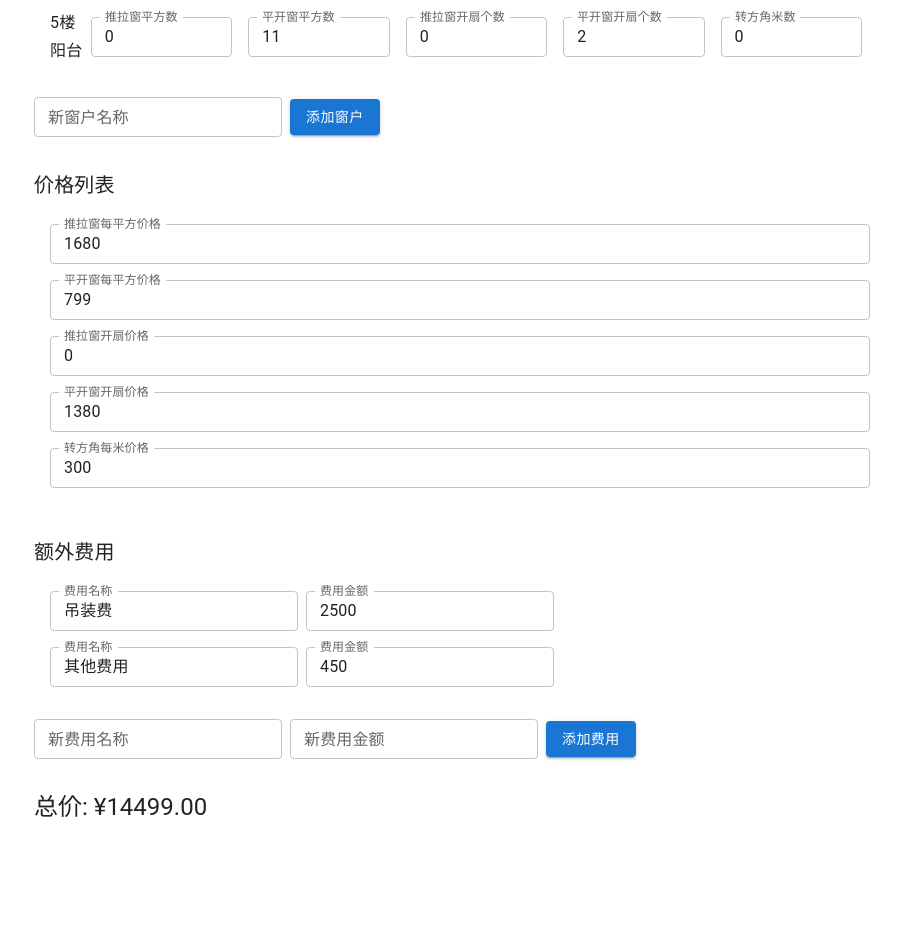
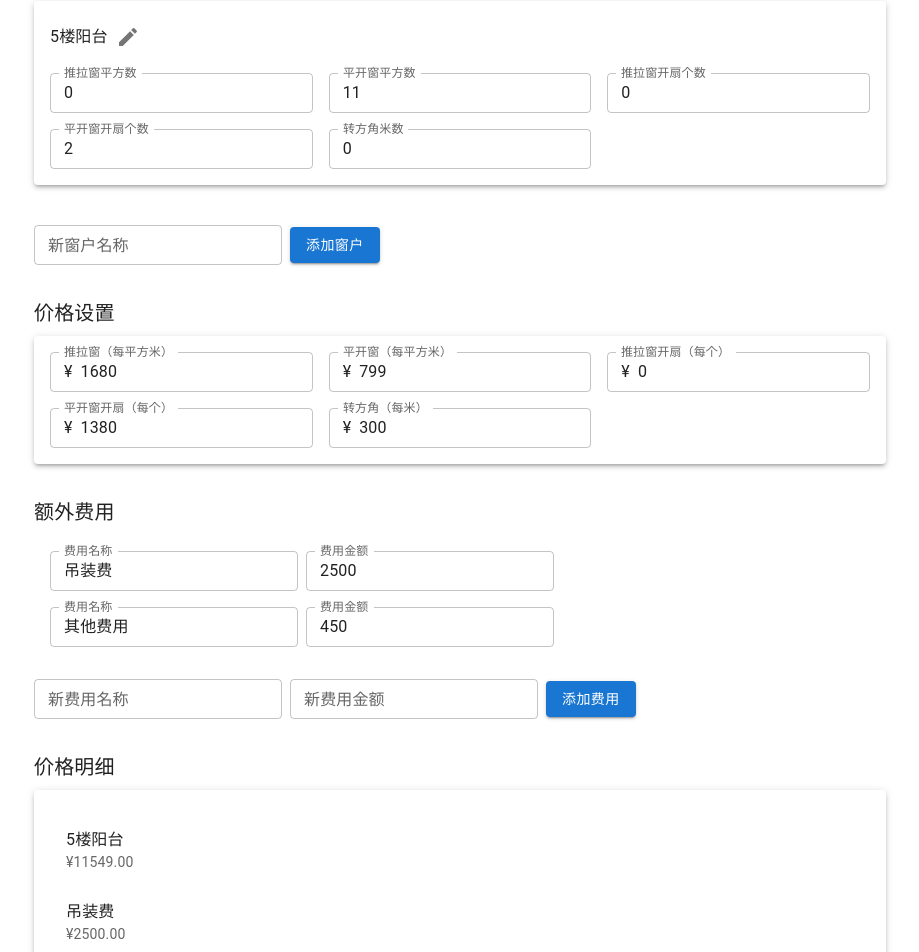
Before and after one commit to LouisTsang-jk/window_price_calculator, a Next.js app: page / in a window 1280 px wide. Shown: the part 100-1052 px from the top of the page, without its empty margins (180-1099 px from the left). Before the commit the page ends 931 px from the top, so only its background shows below. Built offline with nearby package versions, Linux system fonts and the light colour scheme.

Commit message:
Enhance window calculation functionality

```diff
--- a/app/components/PriceList.tsx
+++ b/app/components/PriceList.tsx
@@ -1,29 +1,42 @@
-import { List, ListItem, TextField, Typography, Box } from "@mui/material";
+import { Typography, Box, Paper, Grid, TextField } from "@mui/material";
 
 export default function PriceList({ prices, setPrices }) {
   const handlePriceChange = (field, value) => {
     setPrices((prev) => ({ ...prev, [field]: parseFloat(value) || 0 }));
   };
 
+  const priceFields = [
+    { key: "推拉窗每平方价格", label: "推拉窗（每平方米）" },
+    { key: "平开窗每平方价格", label: "平开窗（每平方米）" },
+    { key: "推拉窗开扇价格", label: "推拉窗开扇（每个）" },
+    { key: "平开窗开扇价格", label: "平开窗开扇（每个）" },
+    { key: "转方角每米价格", label: "转方角（每米）" },
+  ];
+
   return (
     <Box>
       <Typography variant="h6" gutterBottom>
-        价格列表
+        价格设置
       </Typography>
-      <List>
-        {Object.entries(prices).map(([field, value]) => (
-          <ListItem key={field}>
+      <Paper elevation={3} sx={{ p: 2, mb: 2 }}>
+        <Grid container spacing={2}>
+          {priceFields.map(({ key, label }) => (
+            <Grid item xs={12} sm={6} md={4} key={key}>
               <TextField
-              label={field}
+                label={label}
                 type="number"
-              value={value}
-              onChange={(e) => handlePriceChange(field, e.target.value)}
+                value={prices[key] || 0} // 添加默认值 0
+                onChange={(e) => handlePriceChange(key, e.target.value)}
                 size="small"
                 fullWidth
+                InputProps={{
+                  startAdornment: <span style={{ marginRight: 8 }}>¥</span>,
+                }}
               />
-          </ListItem>
+            </Grid>
           ))}
-      </List>
+        </Grid>
+      </Paper>
     </Box>
   );
 }
--- a/app/components/TotalPrice.tsx
+++ b/app/components/TotalPrice.tsx
@@ -1,17 +1,29 @@
-import { Typography, Box } from "@mui/material";
+import {
+  Typography,
+  Box,
+  Paper,
+  List,
+  ListItem,
+  ListItemText,
+} from "@mui/material";
 
 export default function TotalPrice({ windows, prices, additionalCosts }) {
+  const calculateWindowPrice = (params) => {
+    return (
+      params["推拉窗平方数"] * prices["推拉窗每平方价格"] +
+      params["平开窗平方数"] * prices["平开窗每平方价格"] +
+      params["推拉窗开扇个数"] * prices["推拉窗开扇价格"] +
+      params["平开窗开扇个数"] * prices["平开窗开扇价格"] +
+      params["转方角米数"] * prices["转方角每米价格"]
+    );
+  };
+
   const calculateTotalPrice = () => {
     let total = 0;
 
     // 计算窗户费用
     for (const params of Object.values(windows)) {
-      total +=
-        params["推拉窗平方数"] * prices["推拉窗每平方价格"] +
-        params["平开窗平方数"] * prices["平开窗每平方价格"] +
-        params["推拉窗开扇个数"] * prices["推拉窗开扇价格"] +
-        params["平开窗开扇个数"] * prices["平开窗开扇价格"] +
-        params["转方角米数"] * prices["转方角每米价格"];
+      total += calculateWindowPrice(params);
     }
 
     // 添加额外费用
@@ -22,6 +34,29 @@ export default function TotalPrice({ windows, prices, additionalCosts }) {
 
   return (
     <Box>
+      <Typography variant="h6" gutterBottom>
+        价格明细
+      </Typography>
+      <Paper elevation={3} sx={{ p: 2, mb: 2 }}>
+        <List>
+          {Object.entries(windows).map(([location, params]) => (
+            <ListItem key={location}>
+              <ListItemText
+                primary={location}
+                secondary={`¥${calculateWindowPrice(params).toFixed(2)}`}
+              />
+            </ListItem>
+          ))}
+          {additionalCosts.map((cost, index) => (
+            <ListItem key={index}>
+              <ListItemText
+                primary={cost.name}
+                secondary={`¥${cost.cost.toFixed(2)}`}
+              />
+            </ListItem>
+          ))}
+        </List>
+      </Paper>
       <Typography variant="h5" gutterBottom>
         总价: ¥{calculateTotalPrice()}
       </Typography>
--- a/app/components/WindowList.tsx
+++ b/app/components/WindowList.tsx
@@ -6,10 +6,17 @@ import {
   Button,
   Typography,
   Box,
+  Paper,
+  Grid,
+  IconButton,
 } from "@mui/material";
+import EditIcon from "@mui/icons-material/Edit";
+import SaveIcon from "@mui/icons-material/Save";
 
 export default function WindowList({ windows, setWindows }) {
   const [newWindow, setNewWindow] = useState("");
+  const [editingWindow, setEditingWindow] = useState(null);
+  const [editedWindowName, setEditedWindowName] = useState("");
 
   const handleWindowChange = (location, field, value) => {
     setWindows((prev) => ({
@@ -34,6 +41,23 @@ export default function WindowList({ windows, setWindows }) {
     }
   };
 
+  const startEditing = (location) => {
+    setEditingWindow(location);
+    setEditedWindowName(location);
+  };
+
+  const saveEditedWindow = () => {
+    if (editedWindowName && editedWindowName !== editingWindow) {
+      setWindows((prev) => {
+        const newWindows = { ...prev };
+        newWindows[editedWindowName] = newWindows[editingWindow];
+        delete newWindows[editingWindow];
+        return newWindows;
+      });
+    }
+    setEditingWindow(null);
+  };
+
   return (
     <Box>
       <Typography variant="h6" gutterBottom>
@@ -41,11 +65,36 @@ export default function WindowList({ windows, setWindows }) {
       </Typography>
       <List>
         {Object.entries(windows).map(([location, params]) => (
-          <ListItem key={location}>
+          <ListItem
+            key={location}
+            component={Paper}
+            elevation={3}
+            sx={{ mb: 2, p: 2 }}
+          >
+            <Box width="100%">
+              {editingWindow === location ? (
+                <Box display="flex" alignItems="center" mb={2}>
+                  <TextField
+                    value={editedWindowName}
+                    onChange={(e) => setEditedWindowName(e.target.value)}
+                    size="small"
+                  />
+                  <IconButton onClick={saveEditedWindow}>
+                    <SaveIcon />
+                  </IconButton>
+                </Box>
+              ) : (
+                <Box display="flex" alignItems="center" mb={2}>
                   <Typography variant="subtitle1">{location}</Typography>
+                  <IconButton onClick={() => startEditing(location)}>
+                    <EditIcon />
+                  </IconButton>
+                </Box>
+              )}
+              <Grid container spacing={2}>
                 {Object.entries(params).map(([field, value]) => (
+                  <Grid item xs={12} sm={6} md={4} key={field}>
                     <TextField
-                key={field}
                       label={field}
                       type="number"
                       value={value}
@@ -53,9 +102,12 @@ export default function WindowList({ windows, setWindows }) {
                         handleWindowChange(location, field, e.target.value)
                       }
                       size="small"
-                style={{ margin: "0 8px" }}
+                      fullWidth
                     />
+                  </Grid>
                 ))}
+              </Grid>
+            </Box>
           </ListItem>
         ))}
       </List>
--- a/app/page.tsx
+++ b/app/page.tsx
@@ -1,13 +1,27 @@
 "use client";
-import { useState } from "react";
-import { Container, Typography, Box } from "@mui/material";
+import { useState, useEffect } from "react";
+import { Container, Typography, Box, Button } from "@mui/material";
 import WindowList from "./components/WindowList";
 import PriceList from "./components/PriceList";
 import AdditionalCostList from "./components/AdditionalCostList";
 import TotalPrice from "./components/TotalPrice";
 
 export default function Page() {
-  const [windows, setWindows] = useState({
+  const [windows, setWindows] = useState({});
+  const [prices, setPrices] = useState({});
+  const [additionalCosts, setAdditionalCosts] = useState([]);
+  const [isLoaded, setIsLoaded] = useState(false);
+
+  useEffect(() => {
+    const savedData = localStorage.getItem("windowCalculatorData");
+    if (savedData) {
+      const { windows, prices, additionalCosts } = JSON.parse(savedData);
+      setWindows(windows);
+      setPrices(prices);
+      setAdditionalCosts(additionalCosts);
+    } else {
+      // 设置默认值
+      setWindows({
         "5楼阳台": {
           推拉窗平方数: 0,
           平开窗平方数: 11,
@@ -15,21 +29,41 @@ export default function Page() {
           平开窗开扇个数: 2,
           转方角米数: 0,
         },
-    // ... 其他窗户数据 ...
       });
-
-  const [prices, setPrices] = useState({
+      setPrices({
         推拉窗每平方价格: 1680,
         平开窗每平方价格: 799,
         推拉窗开扇价格: 0,
         平开窗开扇价格: 1380,
         转方角每米价格: 300,
       });
-
-  const [additionalCosts, setAdditionalCosts] = useState([
+      setAdditionalCosts([
         { name: "吊装费", cost: 2500 },
         { name: "其他费用", cost: 450 },
       ]);
+    }
+    setIsLoaded(true);
+  }, []);
+
+  useEffect(() => {
+    if (isLoaded) {
+      localStorage.setItem(
+        "windowCalculatorData",
+        JSON.stringify({ windows, prices, additionalCosts })
+      );
+    }
+  }, [windows, prices, additionalCosts, isLoaded]);
+
+  const clearAllData = () => {
+    setWindows({});
+    setPrices({});
+    setAdditionalCosts([]);
+    localStorage.removeItem("windowCalculatorData");
+  };
+
+  if (!isLoaded) {
+    return <div>Loading...</div>;
+  }
 
   return (
     <Container maxWidth="md">
@@ -53,6 +87,11 @@ export default function Page() {
         prices={prices}
         additionalCosts={additionalCosts}
       />
+      <Box mt={4}>
+        <Button variant="contained" color="secondary" onClick={clearAllData}>
+          清空所有数据
+        </Button>
+      </Box>
     </Container>
   );
 }
--- a/package.json
+++ b/package.json
@@ -8,6 +8,7 @@
   "dependencies": {
     "@emotion/react": "^11.13.3",
     "@emotion/styled": "^11.13.0",
+    "@mui/icons-material": "^6.0.2",
     "@mui/material": "^6.0.2",
     "next": "latest",
     "react": "^18.2.0",
```
Also changed, not shown: 1 other file (tests, documents, lock files or other folders). Lines whose indentation alone changed are shown as unchanged.
